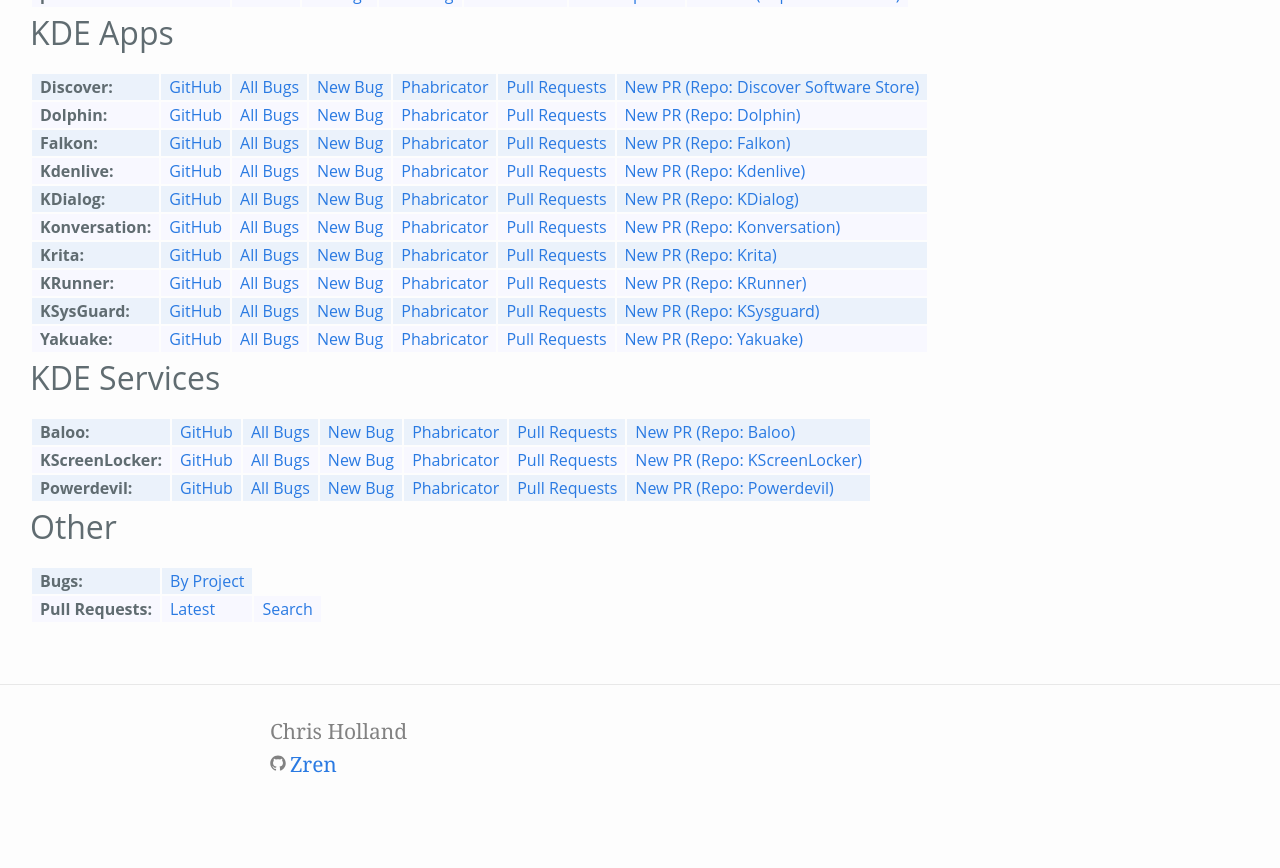
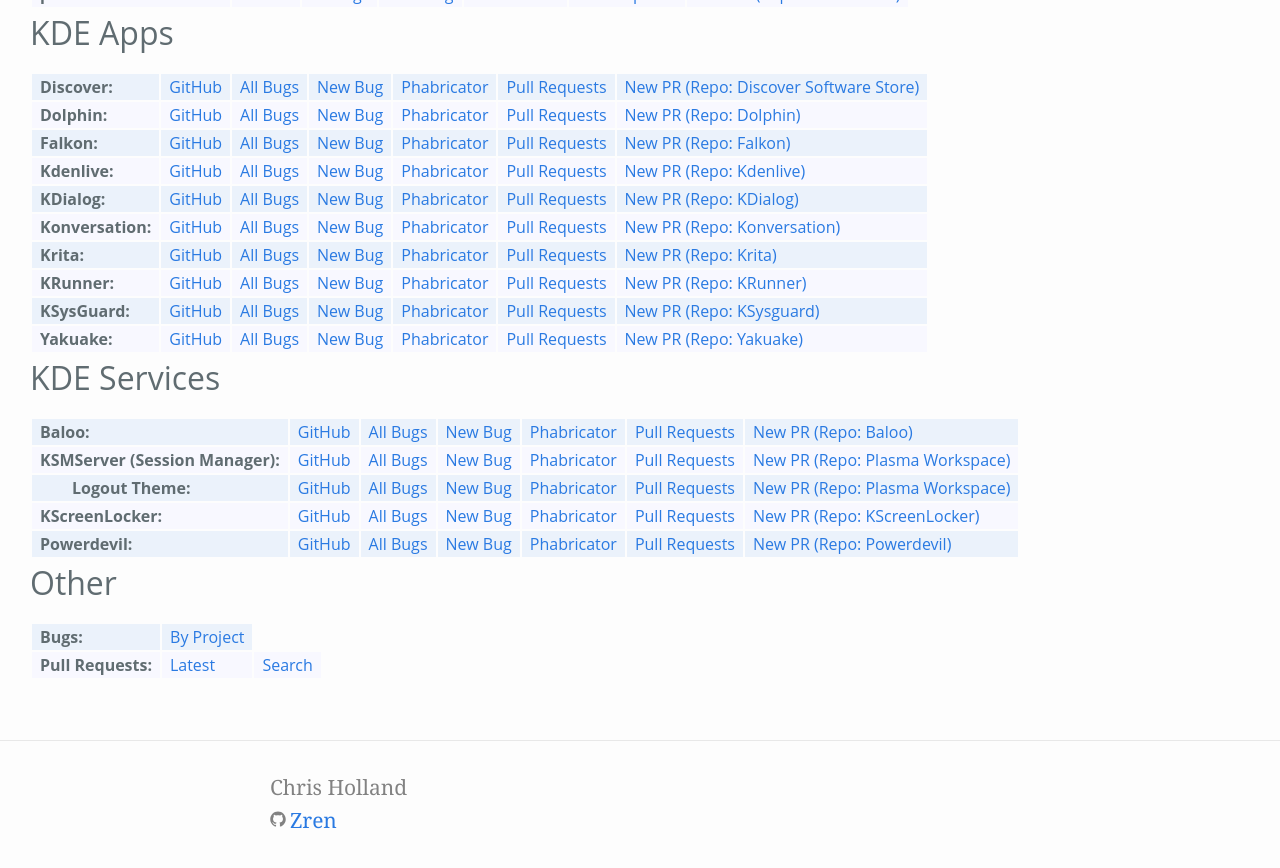
Before and after one commit to Zren/zren.github.io, a Jekyll site: the page built from kde_repos.md, in a window 1280 px wide and 900 px high, scrolled down 2944 px. Shown: the top 868 px of the window. Built offline with Jekyll 4.4.1, drawn with Linux system fonts in a browser that asks for light colours; before the commit the page ends 3788 px from its top, so only the background shows below that.

Commit message:
Add links to logout screen (ksmserver) which is in plasma-workspace.

```diff
--- a/kde_repos.md
+++ b/kde_repos.md
@@ -956,6 +956,22 @@
 	</tr>
 	<tr>
 		{% include kdeRepo.html
+			repoName='KSMServer (Session Manager)'
+			githubLink='https://github.com/KDE/plasma-workspace/tree/master/ksmserver'
+			product='ksmserver'
+		%}
+		{% include phabLinksWorkspace.html %}
+	</tr>
+	<tr class="indent">
+		{% include kdeRepo.html
+			repoName='Logout Theme'
+			githubLink='https://github.com/KDE/plasma-workspace/tree/master/lookandfeel/contents/logout'
+			product='ksmserver&component=ui'
+		%}
+		{% include phabLinksWorkspace.html %}
+	</tr>
+	<tr>
+		{% include kdeRepo.html
 			repoName='KScreenLocker'
 			githubLink='https://github.com/KDE/kscreenlocker'
 			product='kscreenlocker'
```
